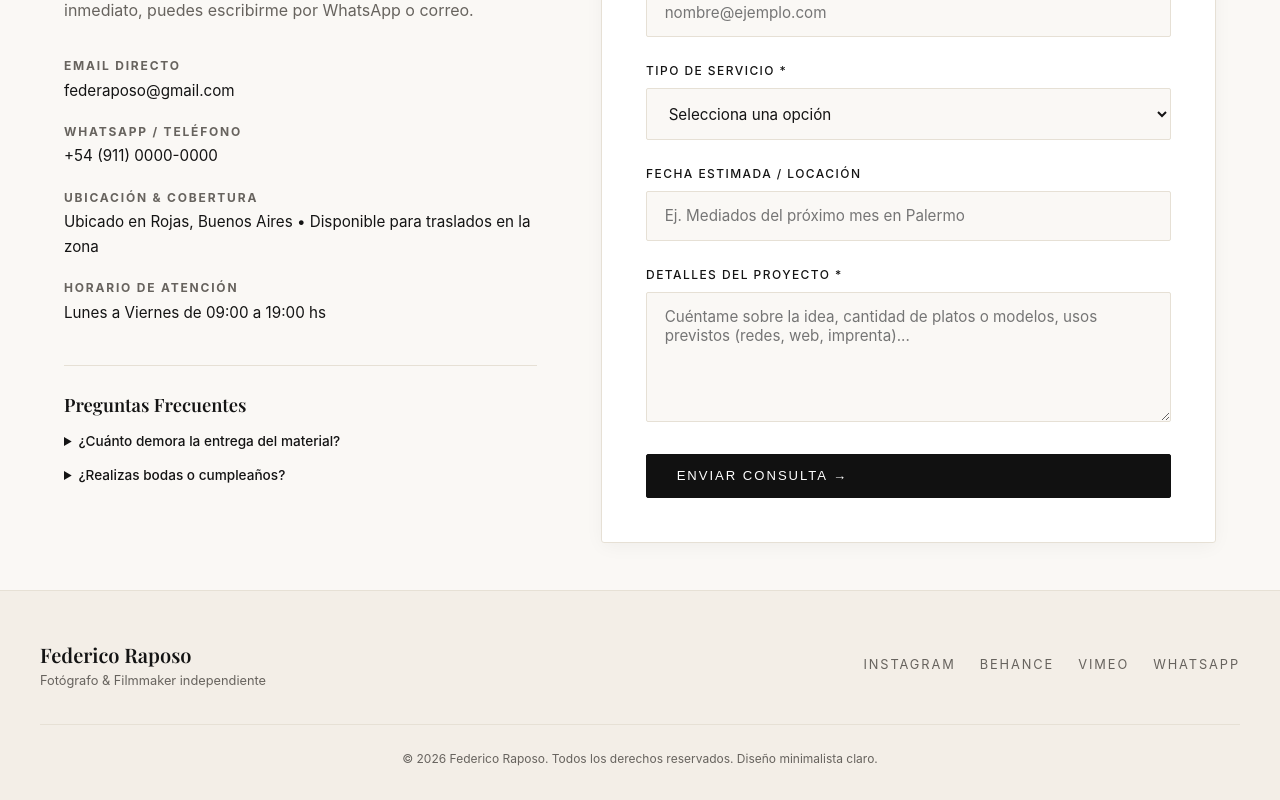
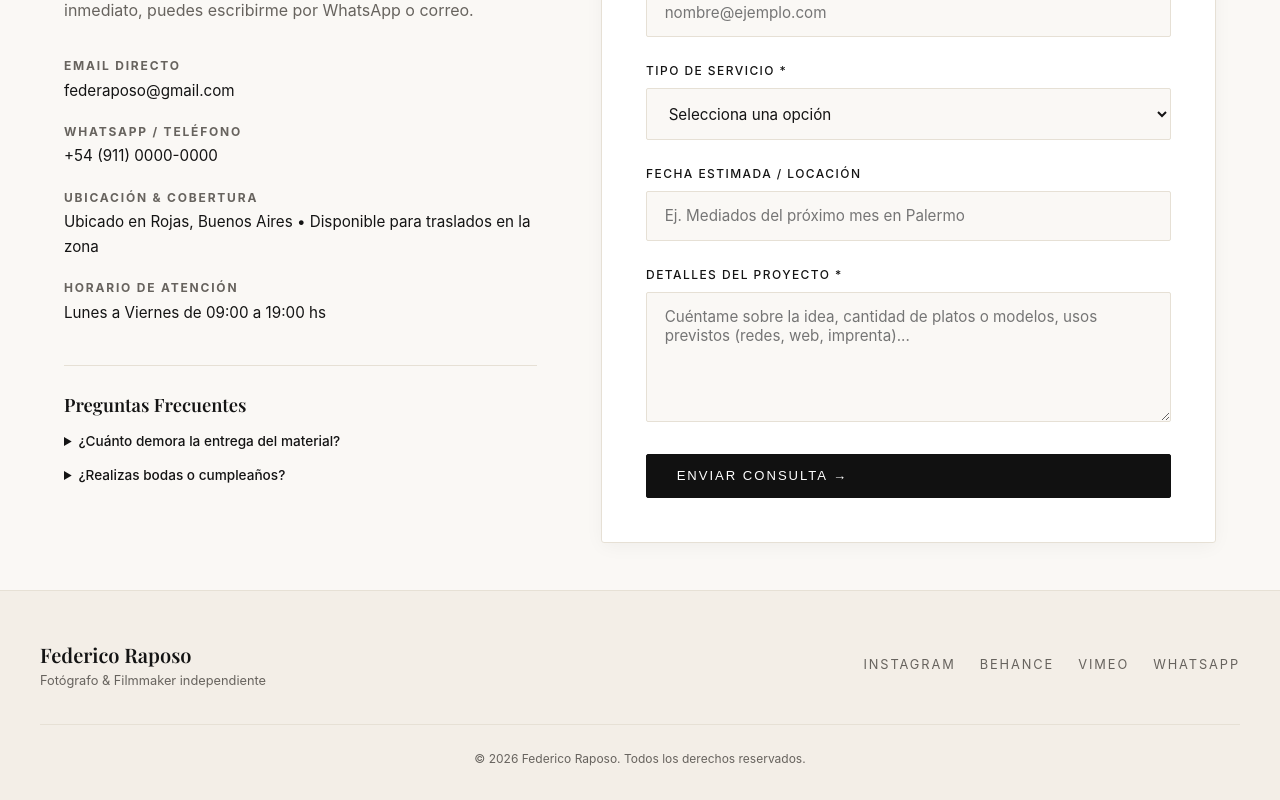
Before and after one commit to mateo081324/FedeRapoFoto, a plain HTML site: page contacto.html in a window 1280 px wide. Shown: the part 520-1320 px from the top of the page. Drawn offline with nearby package versions, Linux system fonts and the light colour scheme; a web font is replaced by a local one.

Commit message:
foother kick 'diseño...'

```diff
--- a/contacto.html
+++ b/contacto.html
@@ -138,7 +138,7 @@
         <a href="https://wa.me/" target="_blank" rel="noopener">WhatsApp</a>
       </div>
     </div>
-    <p class="footer-copy">&copy; 2026 Federico Raposo. Todos los derechos reservados. Diseño minimalista claro.</p>
+    <p class="footer-copy">&copy; 2026 Federico Raposo. Todos los derechos reservados.</p>
   </footer>
 
   <script src="js/main.js"></script>
```
Also changed, not shown: equipo.html (+1 -1 lines), galeria.html (+1 -1 lines), sobre-mi.html (+1 -1 lines), videos.html (+1 -1 lines).
